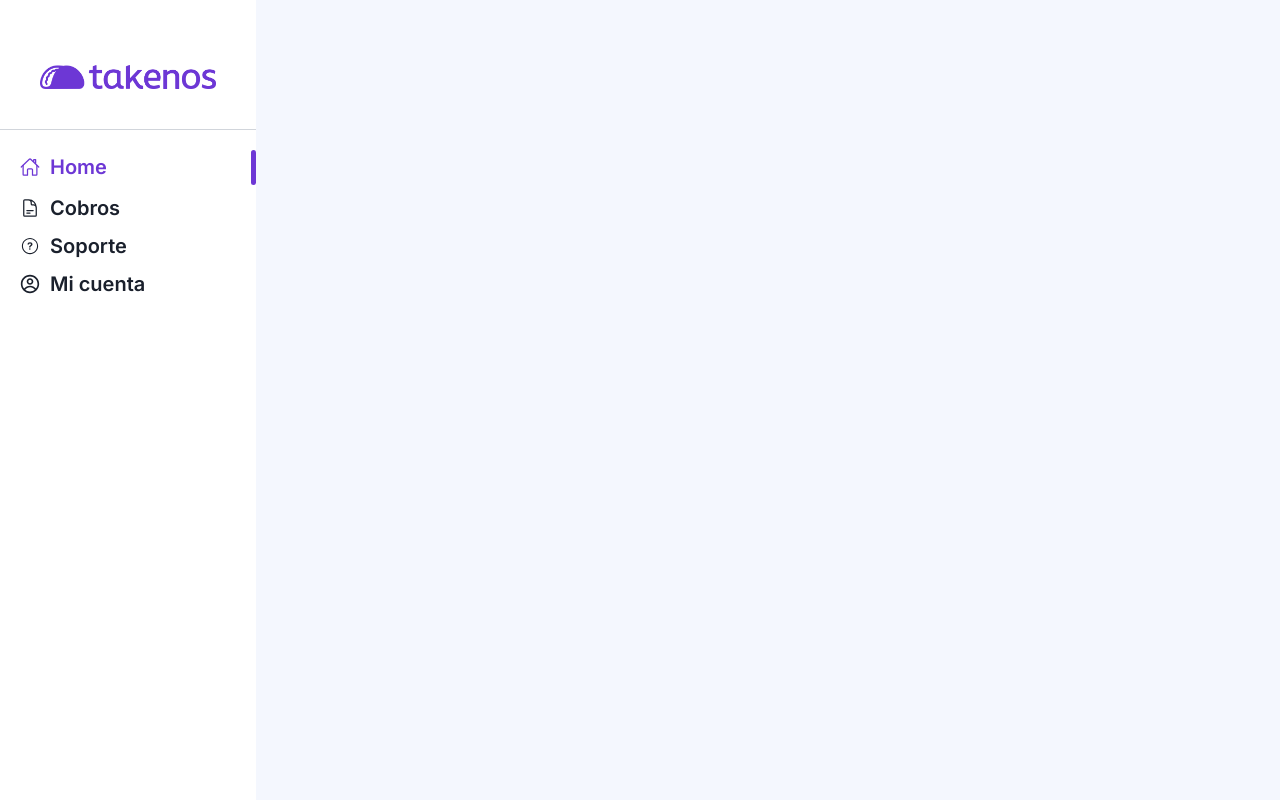
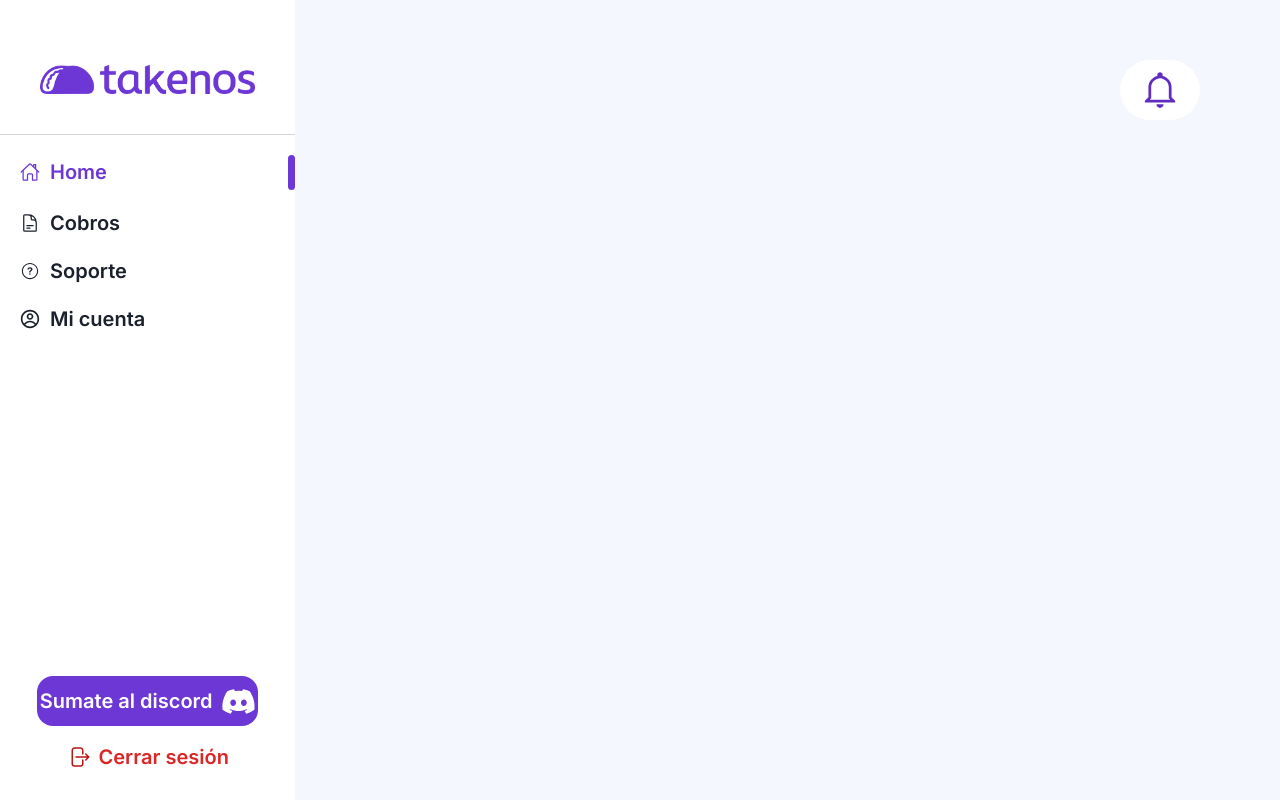
Before and after one commit to Frahn7/takenosClon, a Next.js app: page / in a window 1280 px wide. Built offline with nearby package versions, Linux system fonts and the light colour scheme.

Commit message:
finalizando sidebar y agregando notificacion

```diff
--- a/src/app/components/ButtonSideBar.tsx
+++ b/src/app/components/ButtonSideBar.tsx
@@ -4,24 +4,31 @@ interface ButtonProps {
   icon: React.ReactNode;
   name: string;
   link: string;
-  now?: boolean;
+  now: boolean;
+  onclick: any;
 }
 
-export default function ButtonSideBar({ icon, name, link, now }: ButtonProps) {
+export default function ButtonSideBar({
+  icon,
+  name,
+  link,
+  now,
+  onclick,
+}: ButtonProps) {
   const colorText = now ? "text-[#6D37D5]" : "";
 
   const className = `flex flex-row text-center items-center hover:text-[#6D37D5] font-semibold cursor-pointer text-[20px] ${colorText} w-full mb-[0.5rem]`;
 
   const Active = () => {
     return (
-      <div className="bg-[#6D37D5] w-[5px] h-[35px] rounded-[5px] ml-auto"></div>
+      <div className="bg-[#6D37D5] w-[7px] h-[35px] rounded-[5px] ml-auto"></div>
     );
   };
 
   return (
-    <div className={className}>
+    <div className={className} onClick={onclick}>
       {icon}
-      <a href={link}>
+      <a>
         <p className="px-[10px]">{name}</p>
       </a>
       {now ? <Active /> : null}
--- /dev/null
+++ b/src/app/components/Notificaciones.tsx
@@ -0,0 +1,13 @@
+import React from "react";
+import { IoMdNotificationsOutline } from "react-icons/io";
+
+export const Notificaciones = () => {
+  return (
+    <div className="flex justify-end mt-[60px] px-[80px]">
+      <IoMdNotificationsOutline
+        color="#612dc1"
+        className="bg-white rounded-full p-2 h-[60px] w-[80px]"
+      />
+    </div>
+  );
+};
--- a/src/app/components/SideBar.tsx
+++ b/src/app/components/SideBar.tsx
@@ -7,28 +7,69 @@ import { IoHomeOutline } from "react-icons/io5";
 import { IoIosHelpCircleOutline } from "react-icons/io";
 import { CgProfile } from "react-icons/cg";
 import { CobrosIcon } from "./icons/Cobros";
+import { FaDiscord } from "react-icons/fa";
+import { useState } from "react";
+import { CloseIcon } from "./icons/Close";
 
 export default function SideBar() {
+  const [HandleBar, setHandleBar] = useState("HOME");
+
   return (
-    <div className="flex justify-start flex-col w-[20%] pt-[25px] h-screen bg-white ">
+    <div className="flex justify-start flex-col w-[30%] pt-[25px] h-screen bg-white ">
       <div className="py-10 px-10 items-center">
-        <Image src={TakenosLogo} alt="Takenos" width={220} height={30} />
+        <Image src={TakenosLogo} alt="Takenos" width={230} height={30} />
       </div>
       <div className="flex h-[1px] bg-gray-300 mb-[20px] "></div>
-      <div className="flex flex-col  ps-[20px]">
+      <div className="flex flex-col  ps-[20px] gap-[10px]">
         <ButtonSideBar
           icon={<IoHomeOutline />}
           name="Home"
-          link="/"
-          now={true}
+          link="/?actual=HOME"
+          onclick={() => {
+            setHandleBar("HOME");
+          }}
+          now={HandleBar == "HOME" ? true : false}
         />
-        <ButtonSideBar icon={<CobrosIcon />} name="Cobros" link="/" />
+        <ButtonSideBar
+          icon={<CobrosIcon />}
+          name="Cobros"
+          link="/?actual=COBRO"
+          onclick={() => {
+            setHandleBar("COBRO");
+          }}
+          now={HandleBar == "COBRO" ? true : false}
+        />
         <ButtonSideBar
           icon={<IoIosHelpCircleOutline />}
           name="Soporte"
-          link="/"
+          link="/?actual=SOPORTE"
+          onclick={() => {
+            setHandleBar("SOPORTE");
+          }}
+          now={HandleBar == "SOPORTE" ? true : false}
         />
-        <ButtonSideBar icon={<CgProfile />} name="Mi cuenta" link="/" />
+        <ButtonSideBar
+          icon={<CgProfile />}
+          name="Mi cuenta"
+          link="/?actual=CUENTA"
+          onclick={() => {
+            setHandleBar("CUENTA");
+          }}
+          now={HandleBar == "CUENTA" ? true : false}
+        />
+      </div>
+      <div className="flex flex-col-reverse mt-auto  mb-7 justify-center w-full">
+        <div className="flex justify-center mt-4 text-white ">
+          <p className="text-[20px] text-red-600 font-semibold gap-2 flex flex-row items-center">
+            <CloseIcon />
+            Cerrar sesión
+          </p>
+        </div>
+        <div className="flex mt-auto w-[75%] bg-[#6D37D5]  h-[50px] text-white rounded-2xl justify-center items-center self-center ">
+          <p className="text-[20px] font-semibold gap-2 flex flex-row items-center">
+            Sumate al discord <FaDiscord fontSize={35} color="white" />
+          </p>
+        </div>
       </div>
     </div>
   );
--- /dev/null
+++ b/src/app/components/icons/Close.tsx
@@ -0,0 +1,23 @@
+import React from "react";
+
+export const CloseIcon = () => {
+  return (
+    <svg
+      stroke="currentColor"
+      fill="none"
+      strokeWidth="1.5"
+      viewBox="0 0 24 24"
+      aria-hidden="true"
+      color="#B91515"
+      height="24"
+      width="24"
+      xmlns="http://www.w3.org/2000/svg"
+    >
+      <path
+        strokeLinecap="round"
+        strokeLinejoin="round"
+        d="M15.75 9V5.25A2.25 2.25 0 0013.5 3h-6a2.25 2.25 0 00-2.25 2.25v13.5A2.25 2.25 0 007.5 21h6a2.25 2.25 0 002.25-2.25V15m3 0l3-3m0 0l-3-3m3 3H9"
+      ></path>
+    </svg>
+  );
+};
--- a/src/app/components/icons/Cobros.tsx
+++ b/src/app/components/icons/Cobros.tsx
@@ -5,7 +5,7 @@ export const CobrosIcon = () => {
     <svg
       stroke="currentColor"
       fill="none"
-      stroke-width="1.5"
+      strokeWidth="1.5"
       viewBox="0 0 24 24"
       aria-hidden="true"
       focusable="false"
@@ -14,8 +14,8 @@ export const CobrosIcon = () => {
       xmlns="http://www.w3.org/2000/svg"
     >
       <path
-        stroke-linecap="round"
-        stroke-linejoin="round"
+        strokeLinecap="round"
+        strokeLinejoin="round"
         d="M19.5 14.25v-2.625a3.375 3.375 0 00-3.375-3.375h-1.5A1.125 1.125 0 0113.5 7.125v-1.5a3.375 3.375 0 00-3.375-3.375H8.25m0 12.75h7.5m-7.5 3H12M10.5 2.25H5.625c-.621 0-1.125.504-1.125 1.125v17.25c0 .621.504 1.125 1.125 1.125h12.75c.621 0 1.125-.504 1.125-1.125V11.25a9 9 0 00-9-9z"
       ></path>
     </svg>
--- a/src/app/layout.tsx
+++ b/src/app/layout.tsx
@@ -1,6 +1,7 @@
 import type { Metadata } from "next";
 import { Inter } from "next/font/google";
 import "./globals.css";
+import SideBar from "./components/SideBar";
 
 const inter = Inter({ subsets: ["latin"] });
 
@@ -16,7 +17,13 @@ export default function RootLayout({
 }>) {
   return (
     <html lang="en">
-      <body className={inter.className}>{children}</body>
+      <body className={inter.className}>
+        <div className="flex flex-row">
+          <SideBar />
+
+          {children}
+        </div>
+      </body>
     </html>
   );
 }
--- a/src/app/page.tsx
+++ b/src/app/page.tsx
@@ -1,9 +1,9 @@
-import SideBar from "./components/SideBar";
+import { Notificaciones } from "./components/Notificaciones";
 
 export default function Home() {
   return (
-    <div>
-      <SideBar />
+    <div className="w-full">
+      <Notificaciones />
     </div>
   );
 }
```
